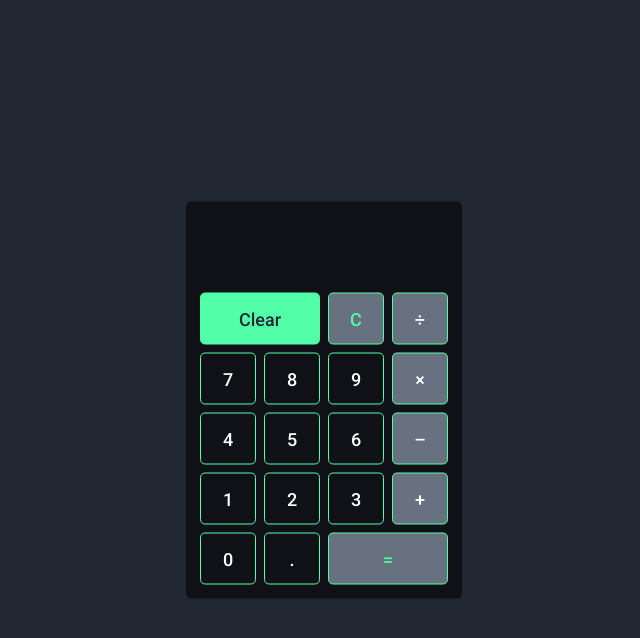
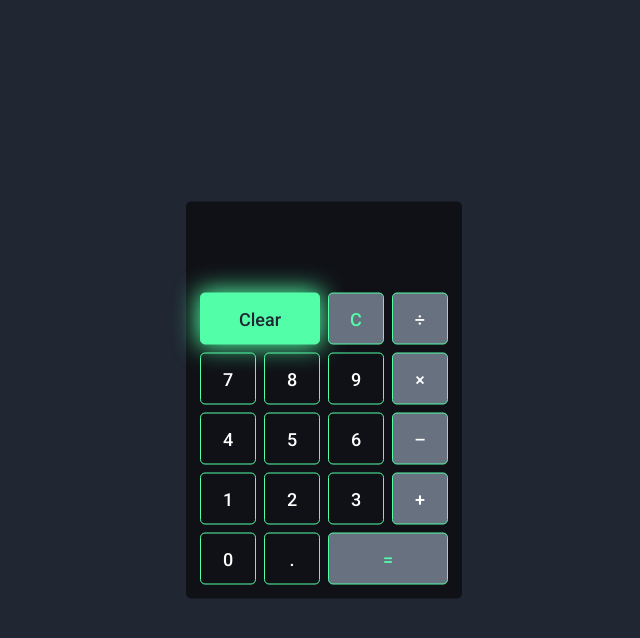
Before and after one commit to oscarlojr/calculadora_react, a React (Create React App) app: page / in a window 1280 px wide. In both pictures the pointer is over the button "Clear". Shown: the top 638 px of the page, without its empty margins (316-956 px from the left). Built offline with nearby package versions, Linux system fonts and the light colour scheme.

Commit message:
Sombras nos botões

```diff
--- a/src/App.css
+++ b/src/App.css
@@ -78,6 +78,7 @@ button:hover,
     color: #202632;
     background: #52ffa8;
     transition: 0.2s;
+    box-shadow: 0px 0px 25px 2px #52ffa8;
 
 }
 
```
